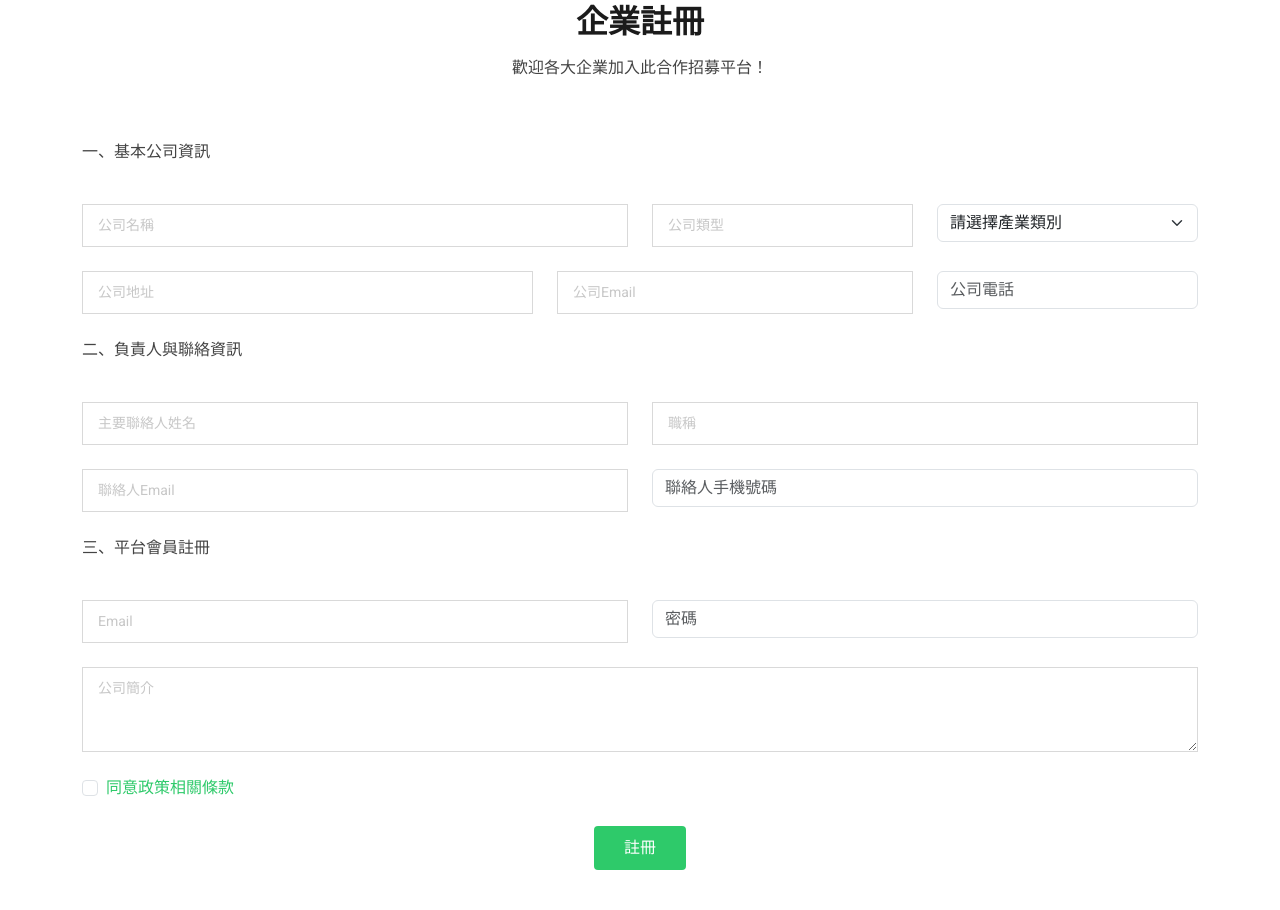
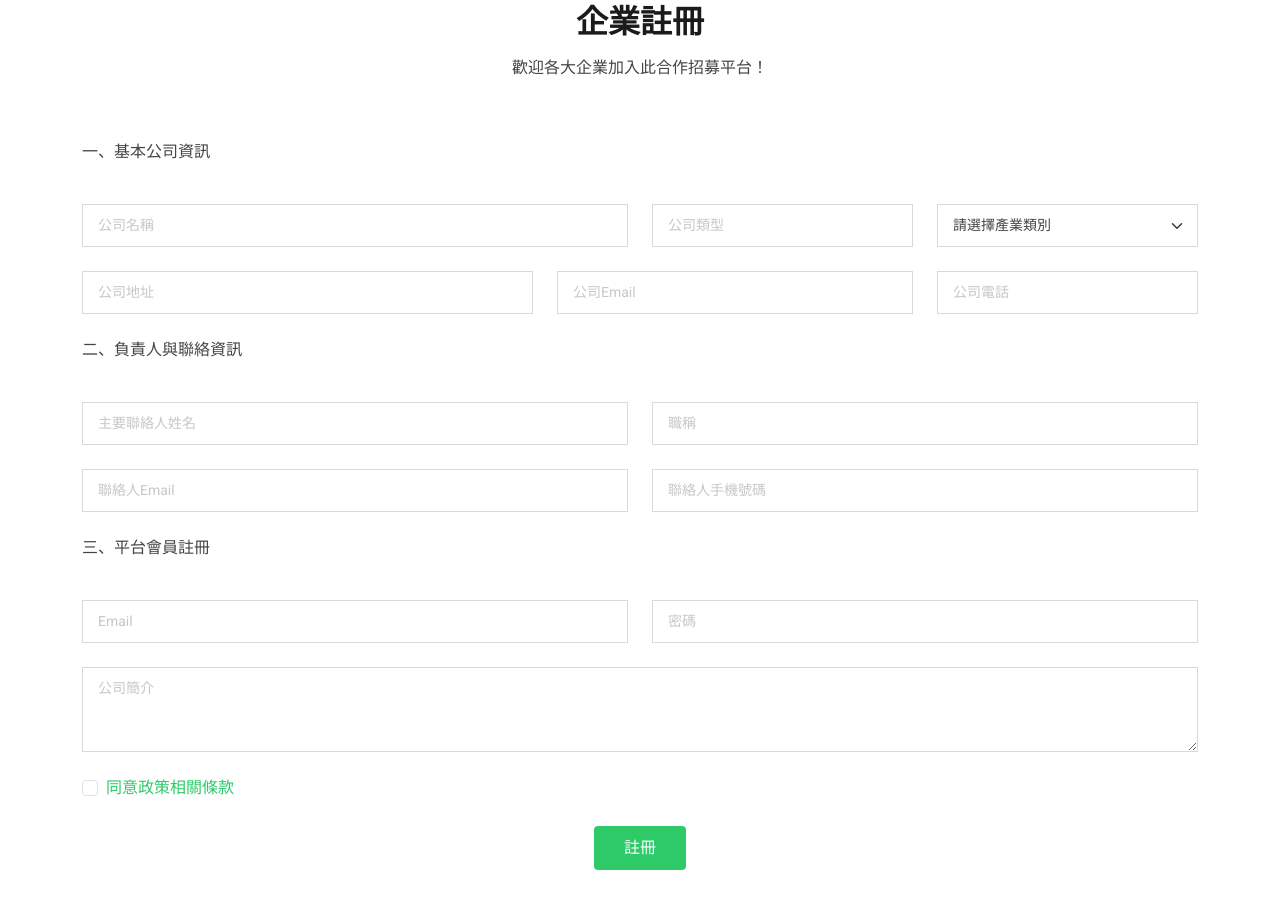
Before and after one commit to SA13-club/SA, a PHP site: page /BusinessSignIn.html in a window 1280 px wide. Shown: the part 206-1116 px from the top of the page. Run offline with PHP 8.4, Linux system fonts and the light colour scheme.

Commit message:
Update main.css

```diff
--- a/EstateAgency/assets/css/main.css
+++ b/EstateAgency/assets/css/main.css
@@ -1374,6 +1374,10 @@ section,
 
 .contact .php-email-form input[type=text],
 .contact .php-email-form input[type=email],
+.contact .php-email-form input[type=password],
+.contact .php-email-form input[type=date],
+.contact .php-email-form input[type=tel],
+.contact .php-email-form select,
 .contact .php-email-form textarea {
   font-size: 14px;
   padding: 10px 15px;
@@ -1386,12 +1390,20 @@ section,
 
 .contact .php-email-form input[type=text]:focus,
 .contact .php-email-form input[type=email]:focus,
+.contact .php-email-form input[type=password]:focus,
+.contact .php-email-form input[type=date]:focus,
+.contact .php-email-form input[type=tel]:focus,
+.contact .php-email-form select:focus,
 .contact .php-email-form textarea:focus {
   border-color: var(--accent-color);
 }
 
 .contact .php-email-form input[type=text]::placeholder,
 .contact .php-email-form input[type=email]::placeholder,
+.contact .php-email-form input[type=password]::placeholder,
+.contact .php-email-form input[type=date]::placeholder,
+.contact .php-email-form input[type=tel]::placeholder,
+.contact .php-email-form select::placeholder,
 .contact .php-email-form textarea::placeholder {
   color: color-mix(in srgb, var(--default-color), transparent 70%);
 }
```
